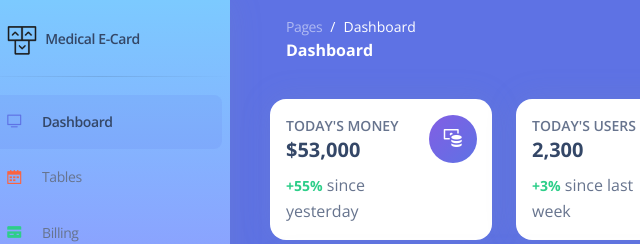
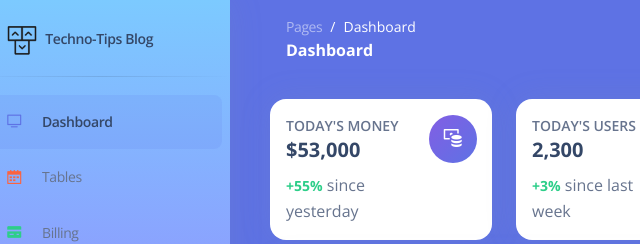
Before and after one commit to patilsp/admin-dashboard-bootstrap, a website: page index.html in a window 1280 px wide. Shown: the top 244 px of the page, 26-666 px from the left. Drawn offline with nearby package versions, Linux system fonts and the light colour scheme.

Commit message:
Home Page changes

```diff
--- a/index.html
+++ b/index.html
@@ -1,18 +1,3 @@
-<!--
-
-=========================================================
-* Argon Dashboard 2 Tailwind - v1.0.1
-=========================================================
-
-* Product Page: https://www.creative-tim.com/product/argon-dashboard-tailwind
-* Copyright 2022 Creative Tim (https://www.creative-tim.com)
-
-* Coded by www.creative-tim.com
-
-=========================================================
-
-* The above copyright notice and this permission notice shall be included in all copies or substantial portions of the Software.
--->
 <!DOCTYPE html>
 <html>
   <head>
@@ -20,7 +5,7 @@
     <meta name="viewport" content="width=device-width, initial-scale=1.0" />
     <link rel="apple-touch-icon" sizes="76x76" href="./assets/img/apple-icon.png" />
     <link rel="icon" type="image/png" href="./assets/img/favicon.png" />
-    <title>Medical E-Card</title>
+    <title>Techno-Tips Blog Dashboard</title>
     <!--     Fonts and icons     -->
     <link href="https://fonts.googleapis.com/css?family=Open+Sans:300,400,600,700" rel="stylesheet" />
     <!-- Font Awesome Icons -->
@@ -44,7 +29,7 @@
         <a class="block px-8 py-6 m-0 text-sm whitespace-nowrap dark:text-white text-slate-700" href="#" target="_blank">
           <img src="./assets/img/logo-ct-dark.png" class="inline h-full max-w-full transition-all duration-200 dark:hidden ease-nav-brand max-h-8" alt="main_logo" />
           <img src="./assets/img/logo-ct.png" class="hidden h-full max-w-full transition-all duration-200 dark:inline ease-nav-brand max-h-8" alt="main_logo" />
-          <span class="ml-1 font-semibold transition-all duration-200 ease-nav-brand">Medical E-Card</span>
+          <span class="ml-1 font-semibold transition-all duration-200 ease-nav-brand">Techno-Tips Blog</span>
         </a>
       </div>
 
```
Also changed, not shown: package.json (added, +7 -0 lines), 1 other file.
